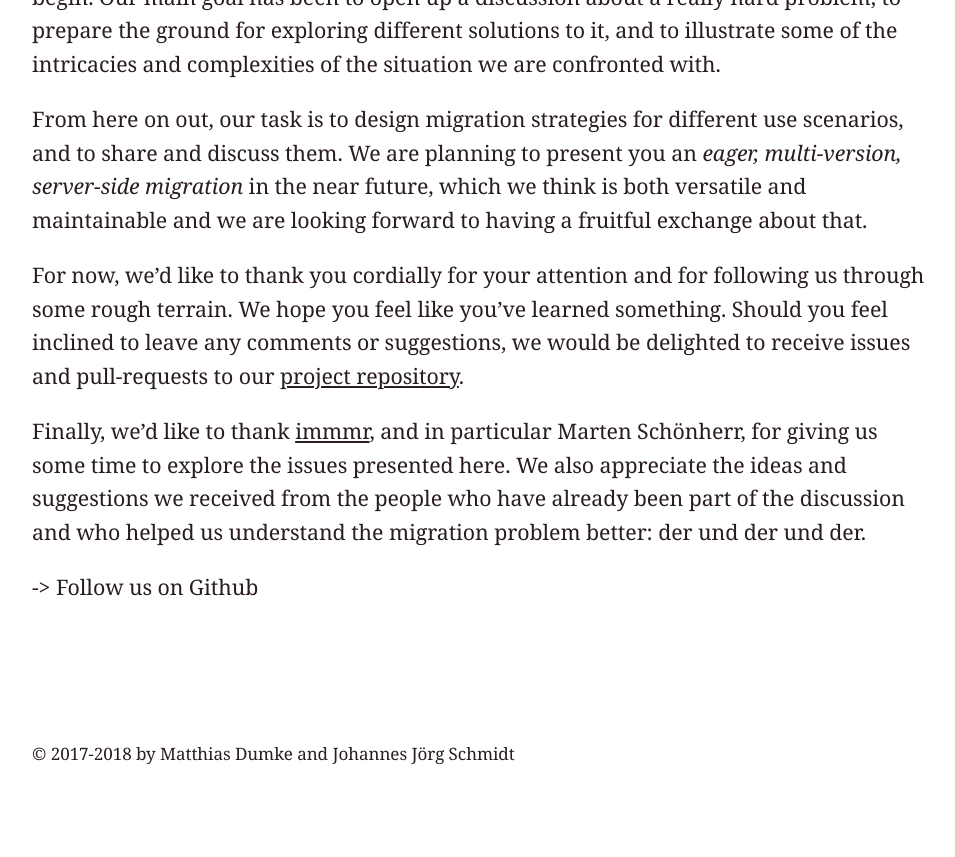
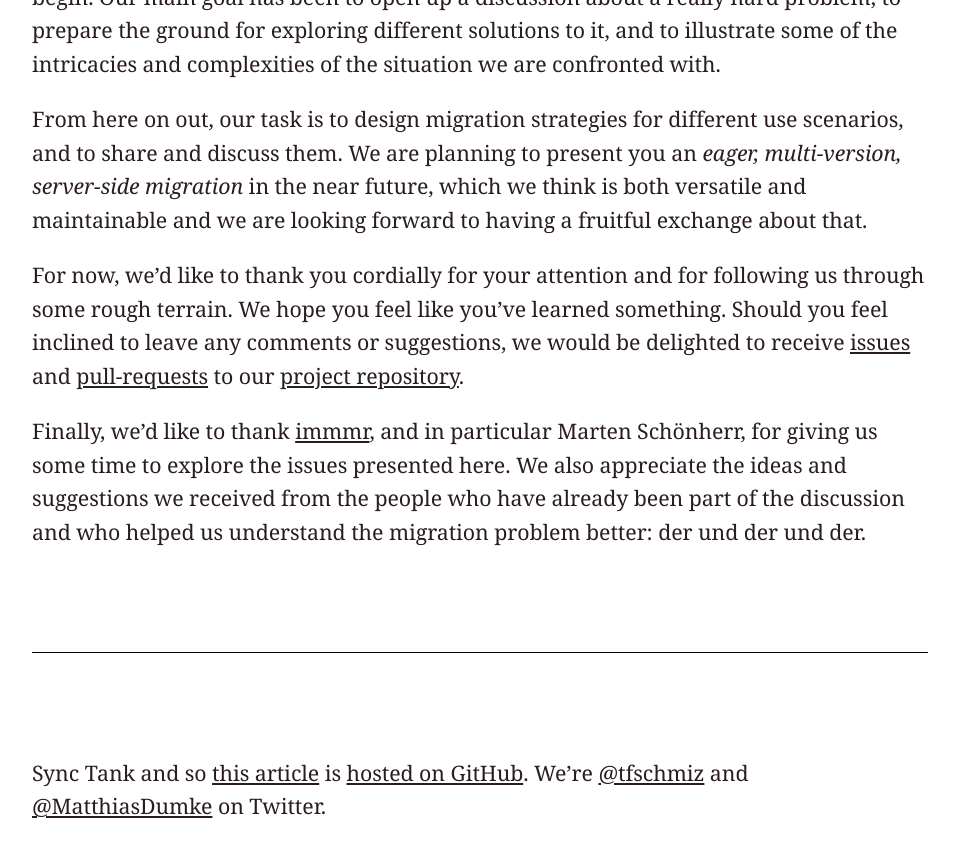
Before and after one commit to jo/sync-tank, a Jekyll site: the page built from distributed-migration-strategies/index.md, in a window 1280 px wide and 900 px high, scrolled down 42175 px. Shown: the top 857 px of the window, without its empty margins (96-1051 px from the left). Built offline with Jekyll 4.4.1, drawn with Linux system fonts in a browser that asks for light colours; our own code applies the rules of GitHub Pages for plain Markdown files; before the commit the page ends 42999 px from its top, so only the background shows below that.

Commit message:
project links

```diff
--- a/css/main.css
+++ b/css/main.css
@@ -88,6 +88,12 @@ ol, ul {
 li {
   margin: 1ex 0;
   max-width: 38em;
+}
+hr {
+  border: none;
+  border-bottom: 1px solid black;
+  margin: 9ex 0;
+  max-width: 42em;
 }
 
 #markdown-toc {
--- a/distributed-migration-strategies/index.md
+++ b/distributed-migration-strategies/index.md
@@ -620,10 +620,10 @@ Although we have said what we had to say here, the real work is only just about
 
 From here on out, our task is to design migration strategies for different use scenarios, and to share and discuss them. We are planning to present you an *eager, multi-version, server-side migration* in the near future, which we think is both versatile and maintainable and we are looking forward to having a fruitful exchange about that.
 
-For now, we'd like to thank you cordially for your attention and for following us through some rough terrain. We hope you feel like you've learned something. Should you feel inclined to leave any comments or suggestions, we would be delighted to receive issues and pull-requests to our [project repository](https://github.com/jo/sync-tank).
+For now, we'd like to thank you cordially for your attention and for following us through some rough terrain. We hope you feel like you've learned something. Should you feel inclined to leave any comments or suggestions, we would be delighted to receive [issues](https://github.com/jo/sync-tank/issues/new) and [pull-requests](https://github.com/jo/sync-tank/edit/master/distributed-migration-strategies/index.md) to our [project repository](https://github.com/jo/sync-tank).
 
 Finally, we'd like to thank [immmr](https://www.immmr.com/), and in particular Marten Schönherr, for giving us some time to explore the issues presented here. We also appreciate the ideas and suggestions we received from the people who have already been part of the discussion and who helped us understand the migration problem better: der und der und der.
 
+---
 
-
--> Follow us on Github
+Sync Tank and so [this article](https://github.com/jo/sync-tank/blob/master/distributed-migration-strategies/index.md) is [hosted on GitHub](https://github.com/jo/sync-tank). We're [@tfschmiz](https://twitter.com/tfschmiz) and [@MatthiasDumke](https://twitter.com/MatthiasDumke) on Twitter.
```
